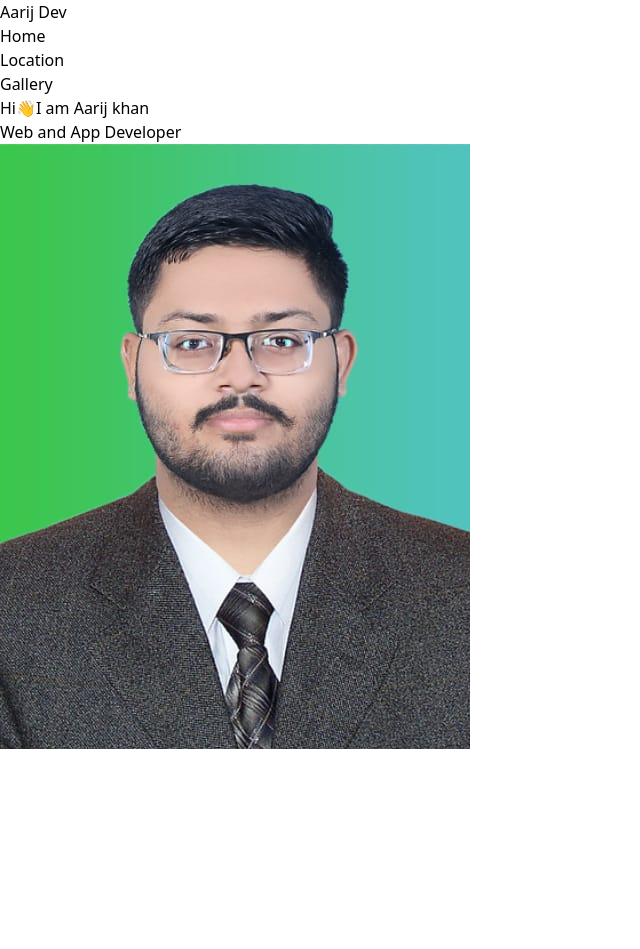
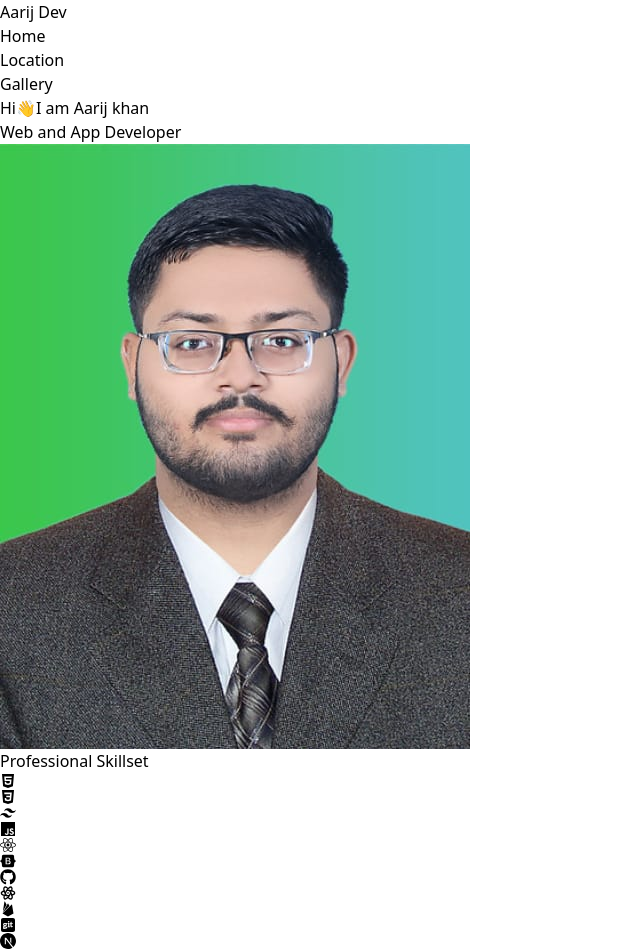
Before and after one commit to Aarij-khan/react-portfolio, a React (Vite) app: page / in a window 1280 px wide. Shown: the whole page, without its empty margins (0-640 px from the left). Before the commit the page ends 800 px from the top, so only its background shows below. Built offline with nearby package versions, Linux system fonts and the light colour scheme.

Commit message:
ui update

```diff
--- a/package.json
+++ b/package.json
@@ -14,6 +14,7 @@
     "google-map-react": "^2.2.1",
     "react": "^18.3.1",
     "react-dom": "^18.3.1",
+    "react-icons": "^5.3.0",
     "react-router-dom": "^6.26.1"
   },
   "devDependencies": {
--- a/src/home.jsx
+++ b/src/home.jsx
@@ -1,32 +1,83 @@
-import React from 'react'
-import Navbar from './navbar'
-import pic from "./assets/profile.jpeg"
-import AOS from 'aos';
-import { useEffect } from 'react';
-import 'aos/dist/aos.css';
-
+import React from "react";
+import Navbar from "./navbar";
+import pic from "./assets/profile.jpeg";
+import AOS from "aos";
+import { useEffect } from "react";
+import "aos/dist/aos.css";
+import { FaHtml5 } from "react-icons/fa";
+import { IoLogoCss3 } from "react-icons/io5";
+import { RiTailwindCssFill } from "react-icons/ri";
+import { FaJs } from "react-icons/fa6";
+import { FaReact } from "react-icons/fa";
+import { FaBootstrap } from "react-icons/fa";
+import { FaGithub } from "react-icons/fa";
+import { TbBrandReactNative } from "react-icons/tb";
+import { IoLogoFirebase } from "react-icons/io5";
+import { FaSquareGit } from "react-icons/fa6";
+import { SiNextdotjs } from "react-icons/si";
 function Home() {
   useEffect(() => {
     AOS.init({
       duration: 1500,
       once: true,
+      offset: 200,
     });
+    AOS.refresh();
   }, []);
   return (
-    <div className='bg-green-600 h-screen w-full pb-10 overflow-x-hidden'>
-        <Navbar/>
-        <div className=' w-full h-[400px] flex sm:flex-row font-semibold mt-16 flex-col gap-10 sm:gap-0 '>
-            <div className='text-white  sm:w-1/2 w-full flex justify-center items-center sm:text-4xl text-3xl flex-col gap-4' data-aos="fade-right">
-            <h1 >Hi👋I am Aarij khan</h1>
-            <h1 className='font-mono' >Web and App Developer</h1>
+    <div className="bg-green-600 h-screen w-full  overflow-x-hidden">
+      <Navbar />
+      <div className=" w-full h-[400px] flex gap-10 sm:flex-row   font-semibold mt-16  flex-col  sm:gap-0 ">
+        <div
+          className="  sm:w-1/2  w-full flex gap-4 justify-center items-center sm:text-4xl text-3xl  flex-col sm:gap-4"
+          data-aos="fade-right"
+        >
+          <h1>Hi👋I am Aarij khan</h1>
+          <h1 className="font-mono">Web and App Developer</h1>
         </div>
-            <div className='text-white  sm:w-1/2 w-full flex justify-center items-center' data-aos="fade-left">
-            <img src={pic} alt="pic" className='w-[50%] sm:w-[45%] md:w-[40%]  rounded-xl shadow-xl' />
+        <div
+          className="text-black  sm:w-1/2  w-full flex gap-16 justify-center items-center"
+          data-aos="fade-left"
+        >
+          <img
+            src={pic}
+            alt="pic"
+            className="w-[50%] sm:w-[45%] md:w-[40%]  rounded-xl shadow-xl"
+          />
         </div>
       </div>
 
+        <h1 className=" text-6xl text-white font-bold text-center pb-5 sm:mt-20">
+          Professional Skillset
+        </h1>
+
+
+         <div className="mt-10 w-full flex justify-center items-center flex-col bg-gradient-to-t from-green-900 to-green-600 overflow-x-hidden overflow-y-hidden"  >
+          <div className="flex gap-10 sm:flex-row flex-col sm:gap-32" >
+            <FaHtml5 className="text-9xl border-2 text-black  shadow-2xl shadow-green-200 p-1 border-green-200 mt-3 " />
+            <IoLogoCss3 className="text-9xl  border-2 text-black  shadow-2xl shadow-green-200 p-1 border-green-200 mt-3" />
+            <RiTailwindCssFill className="text-9xl border-2 text-black  shadow-2xl shadow-green-200 p-1 border-green-200 mt-3 " />
           </div>
-  )
+          <div className="flex gap-10 sm:flex-row flex-col sm:gap-32 mt-10">
+            <FaJs className="text-9xl border-2 text-black p-1 border-green-200 mt-10 sm:mt-3" />
+            <FaReact className="text-9xl border-2 text-black  shadow-2xl shadow-green-200 p-1 border-green-200 mt-3" />
+            <FaBootstrap className="text-9xl border-2 text-black  shadow-2xl shadow-green-200 p-1 border-green-200 mt-3" />
+          </div>
+          <div className="flex gap-10 sm:flex-row flex-col mt-10 sm:gap-32">
+            <FaGithub className="text-9xl border-2 text-black  shadow-2xl shadow-green-200 p-1 border-green-200 mt-3" />
+            <TbBrandReactNative className="text-9xl border-2 text-black  shadow-2xl shadow-green-200 p-1 border-green-200 mt-3" />
+            <IoLogoFirebase className="text-9xl border-2 text-black  shadow-2xl shadow-green-200 p-1 border-green-200 mt-3" />
+          </div>
+          <div className="flex gap-10 sm:flex-row flex-col mt-10 sm:gap-32">
+            <FaSquareGit className="text-9xl border-2 text-black shadow-2xl shadow-green-200 p-1 border-green-200 mt-3" />
+            <SiNextdotjs className="text-9xl border-2 text-black shadow-2xl shadow-green-200 p-1 border-green-200 mt-3" />
+          </div>
+        </div>
+
+
+        </div>
+
+  );
 }
 
-export default Home
+export default Home;
```
Also changed, not shown: 1 other file (tests, documents, lock files or other folders). Lines whose indentation alone changed are shown as unchanged.
